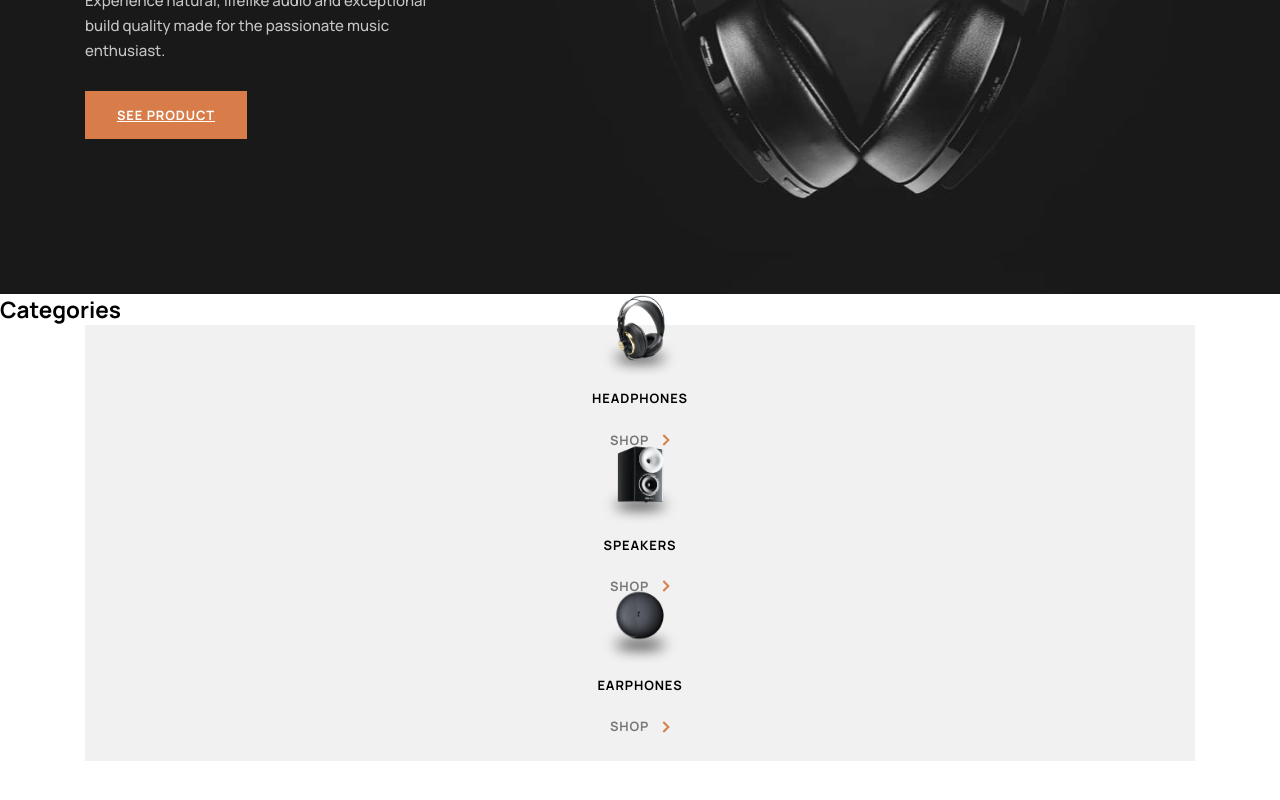
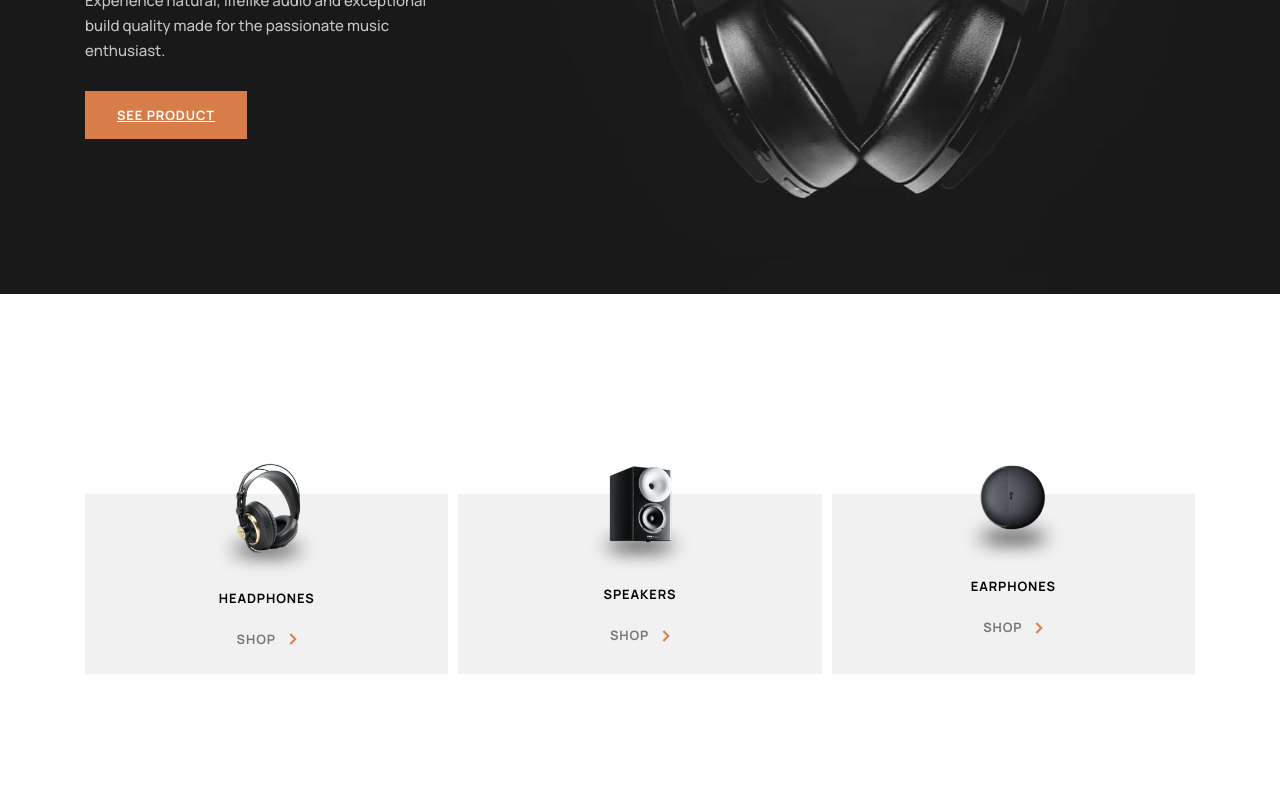
Before and after one commit to bluepersia/audiophile-frontend, a React (Vite) app: page / in a window 1280 px wide. Shown: the part 424-1224 px from the top of the page. Before the commit the page ends 1185 px from the top, so only its background shows below. Built offline with nearby package versions, Linux system fonts and the light colour scheme.

Commit message:
Home categories section

```diff
--- a/src/App.scss
+++ b/src/App.scss
@@ -139,6 +139,18 @@ body {
   @include reset-list();
 }
 
+.sr-only {
+  position: absolute;
+  width: 1px;
+  height: 1px;
+  padding: 0;
+  margin: -1px;
+  overflow: hidden;
+  clip: rect(0, 0, 0, 0);
+  white-space: nowrap;
+  border: 0;
+}
+
 @media (min-width: 768px) {
   @mixin container {
     width: 89%;
--- a/src/components/home/Home.tsx
+++ b/src/components/home/Home.tsx
@@ -1,5 +1,6 @@
 import CategoriesList from "../shared/CategoriesList/CategoriesList";
 import Hero from "./Hero/Hero";
+import styles from "./home.module.scss";
 
 export default function Home() {
   return (
@@ -7,7 +8,7 @@ export default function Home() {
       <Hero />
       <section>
         <h2 className="sr-only">Categories</h2>
-        <CategoriesList />
+        <CategoriesList className={styles.categoriesList} />
       </section>
     </>
   );
--- /dev/null
+++ b/src/components/home/home.module.scss
@@ -0,0 +1,17 @@
+.categoriesList {
+  padding-top: 6.13rem;
+  padding-bottom: 8rem;
+}
+
+@media (min-width: 768px) {
+  .categoriesList {
+    padding-top: 9.8rem;
+    padding-bottom: 6.4rem;
+  }
+}
+@media (min-width: 1200px) {
+  .categoriesList {
+    padding-top: 13.3rem;
+    padding-bottom: 11.2rem;
+  }
+}
--- a/src/components/shared/CategoriesList/categories-list.module.scss
+++ b/src/components/shared/CategoriesList/categories-list.module.scss
@@ -3,6 +3,17 @@
 .categoriesList {
   @include App.container;
   @include App.reset-list;
+
+  display: flex;
+  flex-direction: column;
+  gap: 4.53rem;
+}
+
+@media (min-width: 768px) {
+  .categoriesList {
+    flex-direction: row;
+    gap: 0.66rem;
+  }
 }
 .categoriesList li {
   flex-basis: 33%;
--- a/src/components/shared/CategoryCard/category-card.module.scss
+++ b/src/components/shared/CategoryCard/category-card.module.scss
@@ -32,3 +32,9 @@
   opacity: 100%;
   color: var(--color-orange);
 }
+
+@media (min-width: 1200px) {
+  .img {
+    width: 8.13rem;
+  }
+}
--- a/src/components/shared/MobileMenu/mobile-menu.module.scss
+++ b/src/components/shared/MobileMenu/mobile-menu.module.scss
@@ -2,16 +2,11 @@
   background-color: var(--color-white);
 }
 .mobileMenu {
-  display: flex;
-  flex-direction: column;
-  gap: 4.53rem;
   padding: 5.6rem 0 2.13rem;
 }
 
 @media (min-width: 768px) {
   .mobileMenu {
-    flex-direction: row;
-    gap: 0.66rem;
     padding: 7.2rem 0 4.46rem;
   }
 }
```
